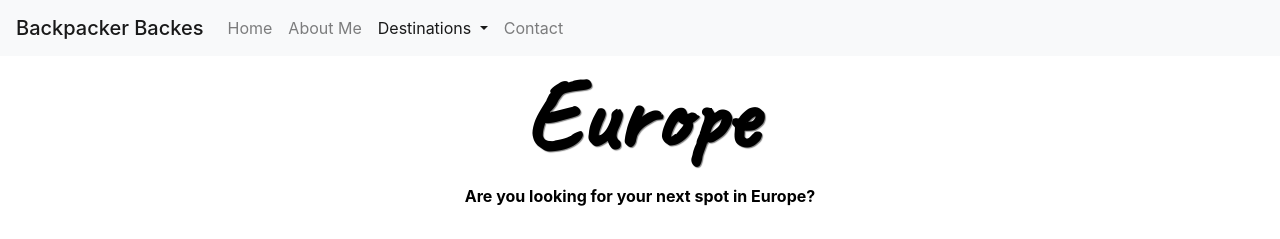
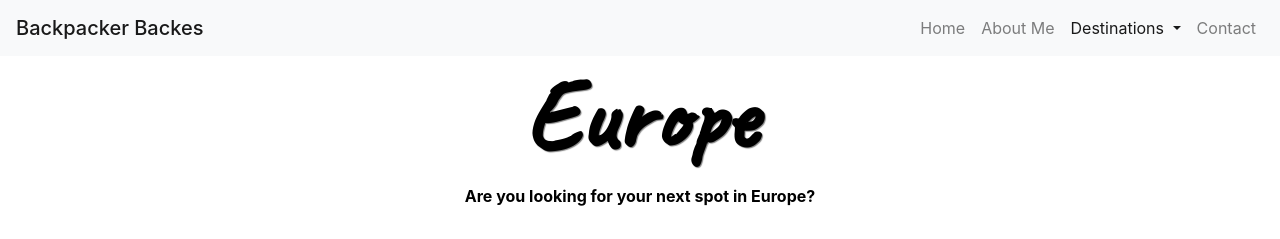
Before and after one commit to nlb4114/nlb4114.github.io, a plain HTML site: page Europe.html in a window 1280 px wide. Shown: the top 239 px of the page. Drawn offline with nearby package versions, Linux system fonts and the light colour scheme; a web font is replaced by a local one.

Commit message:
navbar changes

```diff
--- a/Europe.html
+++ b/Europe.html
@@ -19,8 +19,8 @@
           <nav class="navbar navbar-expand-lg navbar-light bg-light fixed-top">
             <span class="navbar-brand mb-0 h1">Backpacker Backes
             </span>
-            <div class="collapse navbar-collapse" id="navbarSupportedContent">
-              <ul class="navbar-nav mr-auto">
+            <div class="collapse navbar-collapse" id="navbarNavAltMarkup">
+              <ul class="navbar-nav ml-auto">
                 <li class="nav-item">
                   <a class="nav-link" href="index.html">Home <span class="sr-only">(current)</span></a>
                 </li>
```
